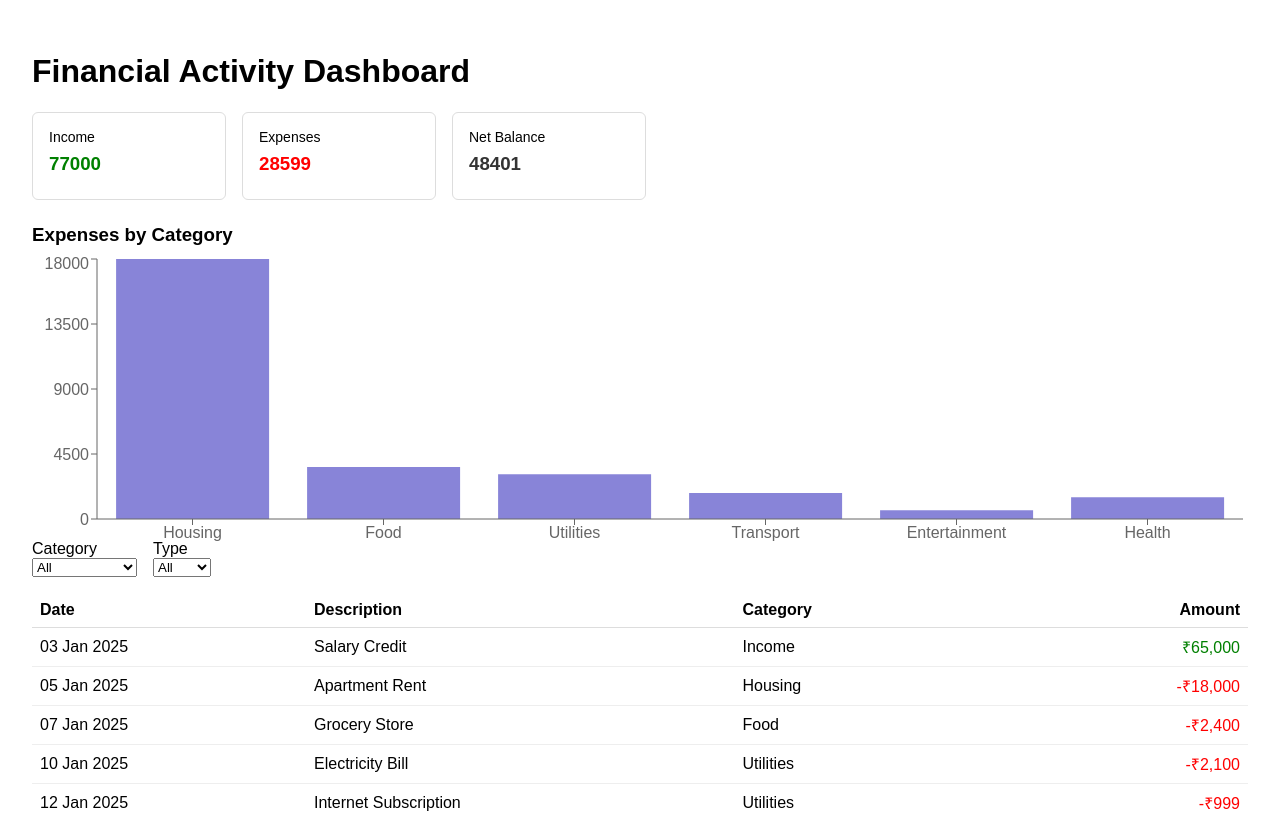
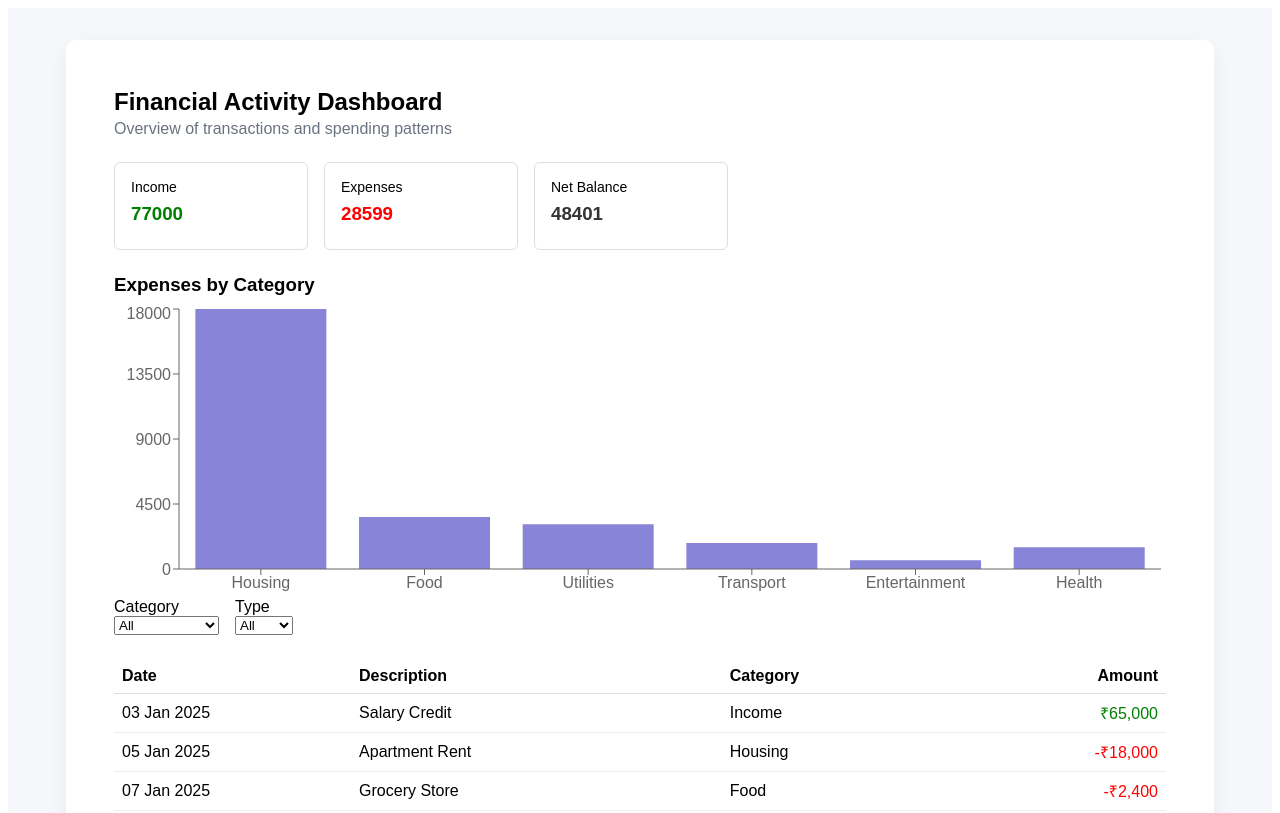
Before and after one commit to debugeverylimit/transaction-dashboard, a React (Vite) app: page / in a window 1280 px wide. Shown: the top 813 px of the page. Built offline with nearby package versions, Linux system fonts and the light colour scheme.

Commit message:
Add dashboard card design

```diff
--- a/src/App.jsx
+++ b/src/App.jsx
@@ -52,16 +52,46 @@ function App() {
   });
 
   return (
+    <div
+      style={{
+        minHeight: "100vh",
+        background: "#f5f7fb",
+        padding: "32px"
+      }}
+    >
+      <div
+        style={{
+          maxWidth: "1100px",
+          margin: "0 auto",
+          background: "#ffffff",
+          padding: "24px",
+          borderRadius: "10px",
+          boxShadow: "0 8px 24px rgba(0,0,0,0.05)"
+        }}
+      >
         <div style={{ padding: "24px", fontFamily: "sans-serif" }}>
-      <h1>Financial Activity Dashboard</h1>
+          <div style={{ marginBottom: "24px" }}>
+            <h1 style={{ margin: 0, fontSize: "24px" }}>
+              Financial Activity Dashboard
+            </h1>
+            <p style={{ marginTop: "4px", color: "#6b7280" }}>
+              Overview of transactions and spending patterns
+            </p>
+          </div>
 
           {loading && <p>Loading transactions...</p>}
           {error && <p style={{ color: "red" }}>{error}</p>}
 
           {!loading && !error && (
             <>
+              <div style={{ marginBottom: "24px" }}>
                 <SummaryCards transactions={filteredTransactions} />
+              </div>
+              <div style={{ marginBottom: "24px" }}>
                 <CategoryExpenseChart transactions={filteredTransactions} />
+
+              </div>
+              <div style={{ marginBottom: "24px" }}>
 
                 <Filters
                   categories={categories}
@@ -70,6 +100,7 @@ function App() {
                   onCategoryChange={(e) => setSelectedCategory(e.target.value)}
                   onTypeChange={(e) => setSelectedType(e.target.value)}
                 />
+              </div>
 
               {activeFilters.length > 0 && (
                 <div style={{ marginTop: "12px", color: "#555", fontSize: "14px" }}>
@@ -86,8 +117,8 @@ function App() {
               )}
             </>
           )}
-
-
+        </div>
+      </div>
     </div>
   );
 }
```
Lines whose indentation alone changed are shown as unchanged.
